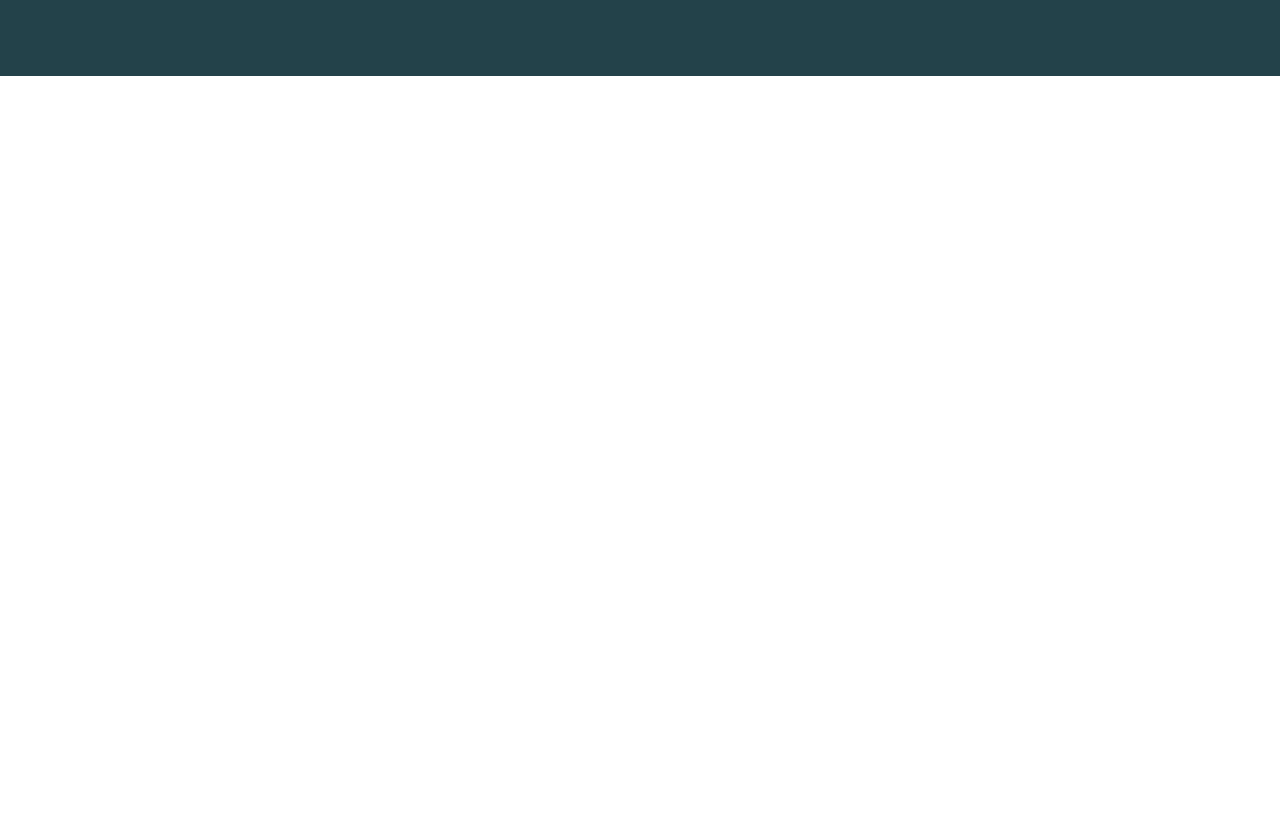
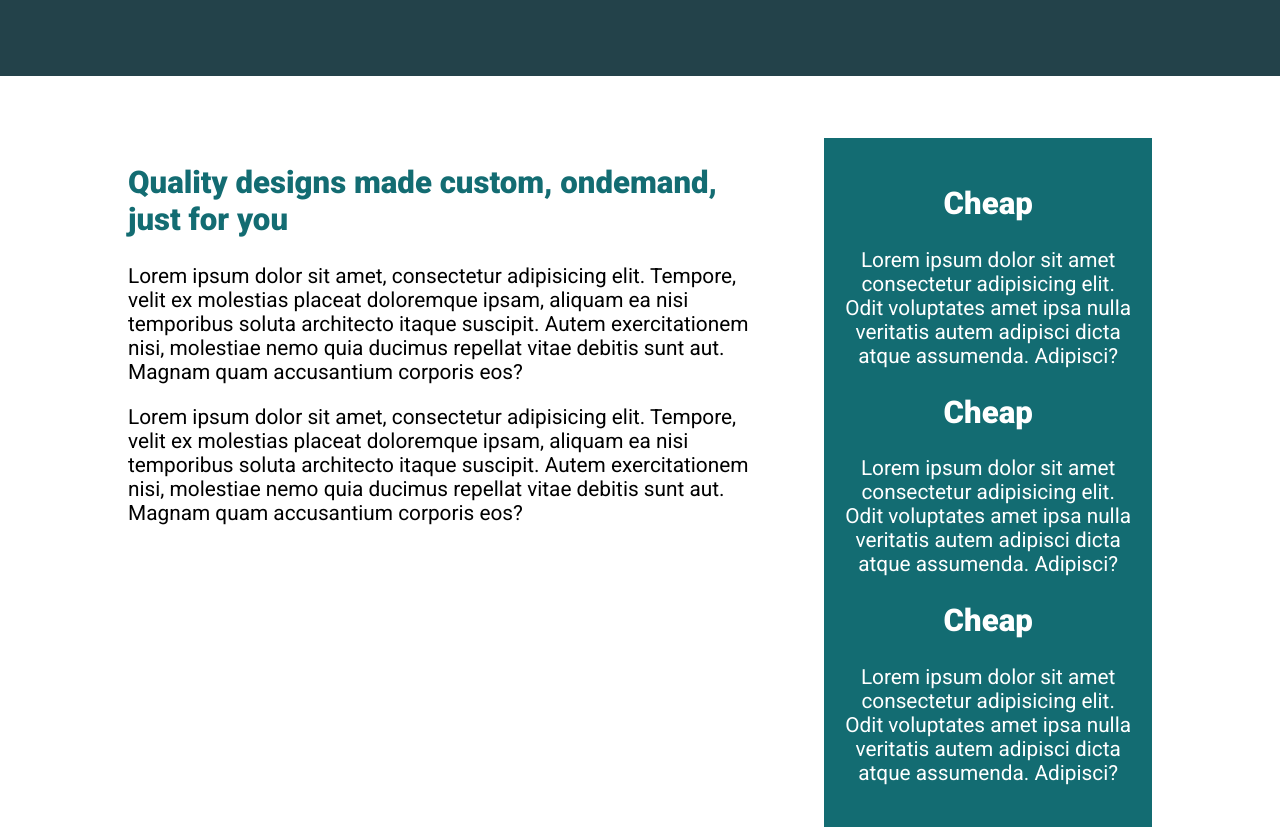
Before and after one commit to icecrimu/Conquering-Responsive-Layouts, a plain HTML site: page flexbox-challenge02/index.html in a window 1280 px wide. Shown: the part 460-1287 px from the top of the page. Before the commit the page ends 800 px from the top, so only its background shows below. Drawn offline with Linux system fonts and the light colour scheme.

Commit message:
flexbox-challenge02 add main

```diff
--- a/flexbox-challenge02/index.html
+++ b/flexbox-challenge02/index.html
@@ -28,5 +28,52 @@
         </div>
       </div>
     </div>
+
+    <main class="main">
+      <div class="container row">
+        <section class="primary-content">
+          <h2 class="section-title">
+            Quality designs made custom, ondemand, just for you
+          </h2>
+          <p>
+            Lorem ipsum dolor sit amet, consectetur adipisicing elit. Tempore,
+            velit ex molestias placeat doloremque ipsam, aliquam ea nisi
+            temporibus soluta architecto itaque suscipit. Autem exercitationem
+            nisi, molestiae nemo quia ducimus repellat vitae debitis sunt aut.
+            Magnam quam accusantium corporis eos?
+          </p>
+          <p>
+            Lorem ipsum dolor sit amet, consectetur adipisicing elit. Tempore,
+            velit ex molestias placeat doloremque ipsam, aliquam ea nisi
+            temporibus soluta architecto itaque suscipit. Autem exercitationem
+            nisi, molestiae nemo quia ducimus repellat vitae debitis sunt aut.
+            Magnam quam accusantium corporis eos?
+          </p>
+        </section>
+
+        <aside class="sidebar">
+          <h2 class="sidebar-title">Cheap</h2>
+          <p>
+            Lorem ipsum dolor sit amet consectetur adipisicing elit. Odit
+            voluptates amet ipsa nulla veritatis autem adipisci dicta atque
+            assumenda. Adipisci?
+          </p>
+
+          <h2 class="sidebar-title">Cheap</h2>
+          <p>
+            Lorem ipsum dolor sit amet consectetur adipisicing elit. Odit
+            voluptates amet ipsa nulla veritatis autem adipisci dicta atque
+            assumenda. Adipisci?
+          </p>
+
+          <h2 class="sidebar-title">Cheap</h2>
+          <p>
+            Lorem ipsum dolor sit amet consectetur adipisicing elit. Odit
+            voluptates amet ipsa nulla veritatis autem adipisci dicta atque
+            assumenda. Adipisci?
+          </p>
+        </aside>
+      </div>
+    </main>
   </body>
 </html>
--- a/flexbox-challenge02/style.css
+++ b/flexbox-challenge02/style.css
@@ -90,3 +90,27 @@ h1 {
 .btn:focus {
   opacity: 0.75;
 }
+
+.main {
+  margin-top: 3em;
+}
+
+.primary-content {
+  width: 62%;
+}
+
+.section-title {
+  color: #136c72;
+}
+
+.sidebar {
+  width: 32%;
+  text-align: center;
+  padding: 1em;
+  color: #fff;
+  background: #136c72;
+}
+
+.sidebar-title {
+  color: #fff;
+}
```
